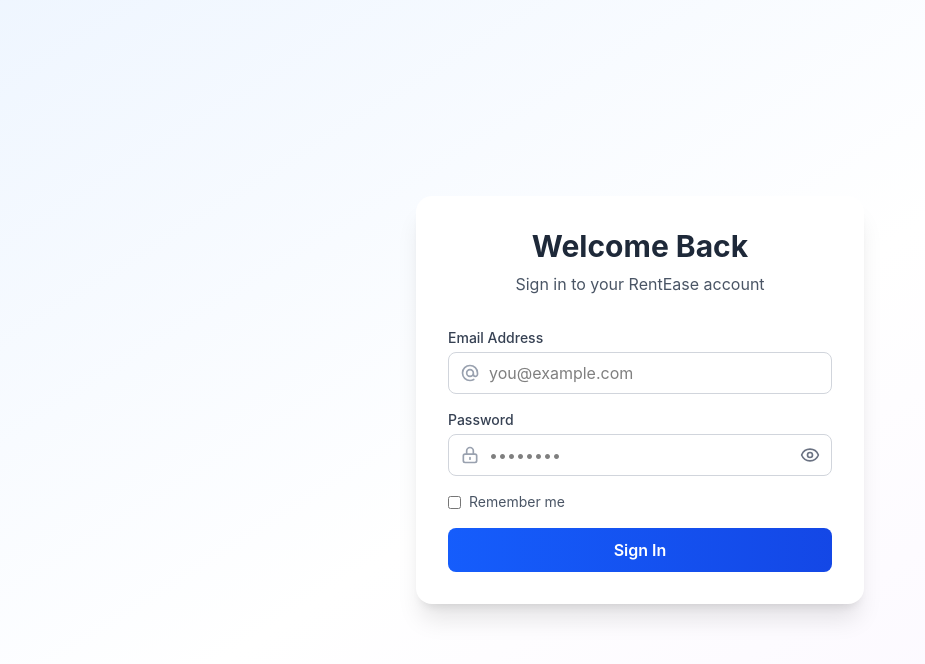
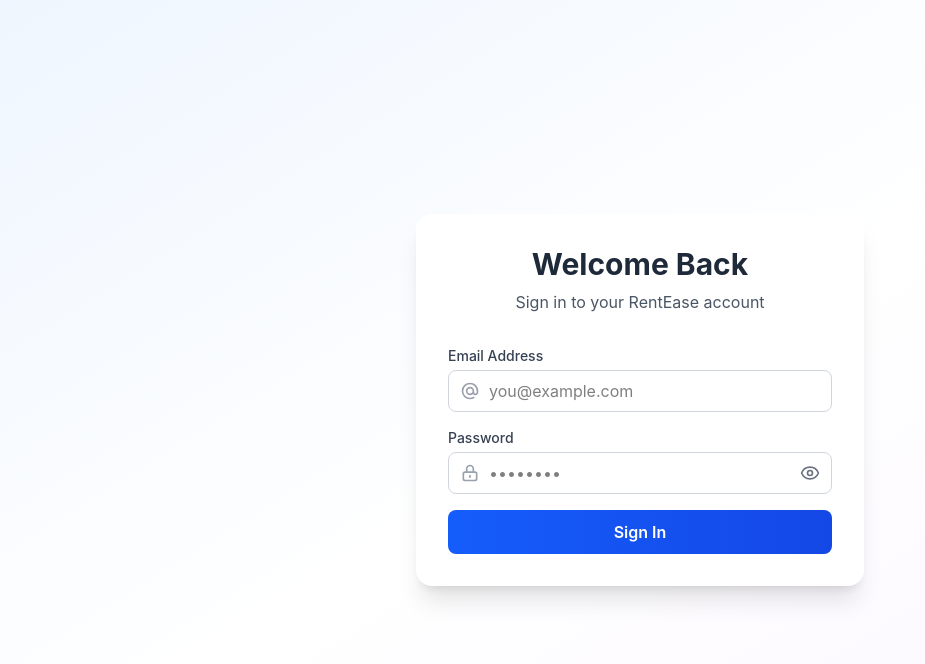
Before and after one commit to sujalsubediXX/RentEase, a React (Vite) app in the folder frontend/: page /re-admin in a window 1280 px wide. Shown: the top 664 px of the page, without its empty margins (0-925 px from the left). Built offline with nearby package versions, Linux system fonts and the light colour scheme.

Commit message:
status was changed from "confirmed" to "approved" in the backend and frontend code. The "confirmed" status has been removed from the BookingStatus type and the statusColor mapping. The logic for handling bookings with the "approved" status has been updated accordingly.

```diff
--- a/frontend/src/pages/admin/AdminLogin.tsx
+++ b/frontend/src/pages/admin/AdminLogin.tsx
@@ -75,14 +75,7 @@
             }
           />
 
-          <div className="flex items-center justify-between">
-            <label className="flex items-center">
-              <input type="checkbox" className="rounded border-gray-300 text-blue-600 focus:ring-blue-500" />
-              <span className="ml-2 text-sm text-gray-600">Remember me</span>
-            </label>
 
-
-          </div>
 
           {error && (
             <div className="bg-red-50 border border-red-200 text-red-600 px-4 py-3 rounded-lg text-sm">
--- a/frontend/src/pages/owner/Bookings.tsx
+++ b/frontend/src/pages/owner/Bookings.tsx
@@ -9,7 +9,7 @@
 import { authService } from "../../services/auth.services";
 import ComplaintModal from "../../components/owner/ComplaintModal";
 
-type BookingStatus = "pending" | "approved" | "ongoing" | "completed" | "cancelled" | "rejected";
+type BookingStatus = "pending" | "approved" | "confirmed" | "ongoing" | "completed" | "cancelled" | "rejected";
 
 interface Booking {
     _id: string;
@@ -43,6 +43,7 @@
 const statusColor: Record<string, string> = {
     pending: "bg-amber-100 text-amber-700",
     approved: "bg-emerald-100 text-emerald-700",
+    confirmed: "bg-green-100 text-green-700",
     ongoing: "bg-blue-100 text-blue-700",
     completed: "bg-slate-100 text-slate-600",
     cancelled: "bg-red-100 text-red-600",
```
Also changed, not shown: 2 other files (tests, documents, lock files or other folders).
